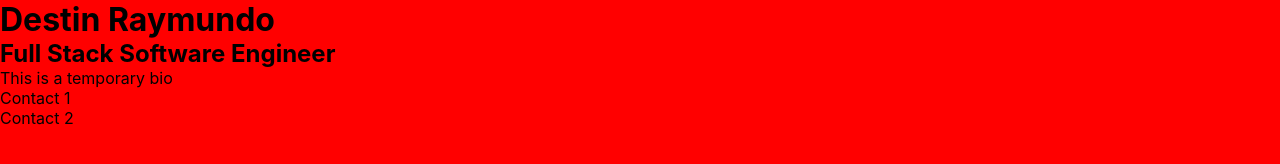
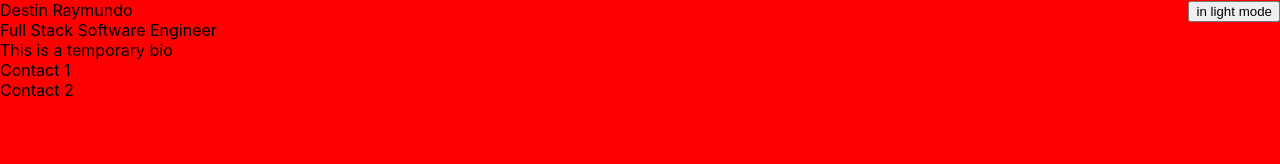
Before and after one commit to adrayv/site, a Gatsby site: page / in a window 1280 px wide. Built offline with nearby package versions, Linux system fonts and the light colour scheme; Gatsby itself is replaced by a stand-in of ours.

Commit message:
added theme basics

```diff
--- a/src/components/bio.js
+++ b/src/components/bio.js
@@ -1,3 +1,4 @@
 import React from "react"
+import Text from "src/components/text"
 
-export default () => <p>This is a temporary bio</p>
+export default () => <Text>This is a temporary bio</Text>
--- a/src/components/contact.js
+++ b/src/components/contact.js
@@ -1,8 +1,9 @@
 import React from "react"
+import Text from "src/components/text"
 
 export default () => (
   <>
-    <p>Contact 1</p>
-    <p>Contact 2</p>
+    <Text>Contact 1</Text>
+    <Text>Contact 2</Text>
   </>
 )
--- /dev/null
+++ b/src/components/home.js
@@ -0,0 +1,21 @@
+import React from "react"
+import Layout from "src/components/layout"
+import SEO from "src/components/seo"
+import Name from "src/components/name"
+import Title from "src/components/title"
+import Bio from "src/components/bio"
+import Contact from "src/components/contact"
+import ThemeToggle from "src/components/theme-toggle"
+
+export default () => {
+  return (
+    <Layout>
+      <SEO title="Home" />
+      <Name />
+      <Title />
+      <Bio />
+      <Contact />
+      <ThemeToggle />
+    </Layout>
+  )
+}
--- a/src/components/index.css
+++ b/src/components/index.css
@@ -18,3 +18,7 @@ p {
   padding: 0;
   border: 0;
 }
+
+* {
+  transition: all 0.5s ease;
+}
--- a/src/components/layout.js
+++ b/src/components/layout.js
@@ -3,4 +3,5 @@ import styled from "styled-components"
 export default styled.div`
   min-height: 100vh;
   background: red;
+  position: relative;
 `
--- a/src/components/name.js
+++ b/src/components/name.js
@@ -1,3 +1,4 @@
 import React from "react"
+import Text from "src/components/text"
 
-export default () => <h1>Destin Raymundo</h1>
+export default () => <Text>Destin Raymundo</Text>
--- /dev/null
+++ b/src/components/text.js
@@ -0,0 +1,9 @@
+import React from "react"
+import styled from "styled-components"
+
+const Text = styled.span`
+  color: ${({ theme }) => theme.color};
+  display: block;
+`
+
+export default ({ children }) => <Text>{children}</Text>
--- /dev/null
+++ b/src/components/theme-toggle/index.js
@@ -0,0 +1,15 @@
+import React, { useCallback } from "react"
+import useTheme from "src/hooks/useTheme"
+import View from "./view"
+
+export default () => {
+  const { theme, switchToLightMode, switchToDarkMode } = useTheme()
+  const changeHandler = useCallback(() => {
+    if (theme.name === "light") {
+      switchToDarkMode()
+    } else {
+      switchToLightMode()
+    }
+  }, [theme.name])
+  return <View onChange={changeHandler} isOn={theme.name === "light"} />
+}
--- /dev/null
+++ b/src/components/theme-toggle/view.js
@@ -0,0 +1,14 @@
+import React from "react"
+import styled from "styled-components"
+
+const Layout = styled.div`
+  position: absolute;
+  top: 0;
+  right: 0;
+`
+
+export default ({ onChange, isOn }) => (
+  <Layout>
+    <button onClick={onChange}>in {isOn ? "light" : "dark"} mode</button>
+  </Layout>
+)
--- a/src/components/title.js
+++ b/src/components/title.js
@@ -1,3 +1,4 @@
 import React from "react"
+import Text from "src/components/text"
 
-export default () => <h2>Full Stack Software Engineer</h2>
+export default () => <Text>Full Stack Software Engineer</Text>
--- /dev/null
+++ b/src/hooks/useTheme.js
@@ -0,0 +1,28 @@
+import React, { createContext, useContext, useState, useCallback } from "react"
+
+const Context = createContext(null)
+
+const { Provider } = Context
+
+const lightTheme = {
+  name: "light",
+  color: "black",
+}
+
+const darkTheme = {
+  name: "dark",
+  color: "white",
+}
+
+export const ThemeStateProvider = ({ children }) => {
+  const [theme, setTheme] = useState(lightTheme)
+  const switchToLightMode = useCallback(() => setTheme(lightTheme), [])
+  const switchToDarkMode = useCallback(() => setTheme(darkTheme), [])
+  return (
+    <Provider value={{ theme, switchToDarkMode, switchToLightMode }}>
+      {children}
+    </Provider>
+  )
+}
+
+export default () => useContext(Context)
--- a/src/pages/index.js
+++ b/src/pages/index.js
@@ -1,20 +1,24 @@
 import React from "react"
+import { ThemeProvider } from "styled-components"
+import useTheme, { ThemeStateProvider } from "src/hooks/useTheme"
+import Home from "src/components/home"
 import "src/components/index.css"
-import Layout from "src/components/layout"
-import SEO from "src/components/seo"
-import Name from "src/components/name"
-import Title from "src/components/title"
-import Bio from "src/components/bio"
-import Contact from "src/components/contact"
 
-const IndexPage = () => (
-  <Layout>
-    <SEO title="Home" />
-    <Name />
-    <Title />
-    <Bio />
-    <Contact />
-  </Layout>
+const ContextProvider = ({ children }) => (
+  <ThemeStateProvider>{children}</ThemeStateProvider>
 )
 
-export default IndexPage
+const IndexPage = () => {
+  const { theme } = useTheme()
+  return (
+    <ThemeProvider theme={theme}>
+      <Home />
+    </ThemeProvider>
+  )
+}
+
+export default () => (
+  <ContextProvider>
+    <IndexPage />
+  </ContextProvider>
+)
```
